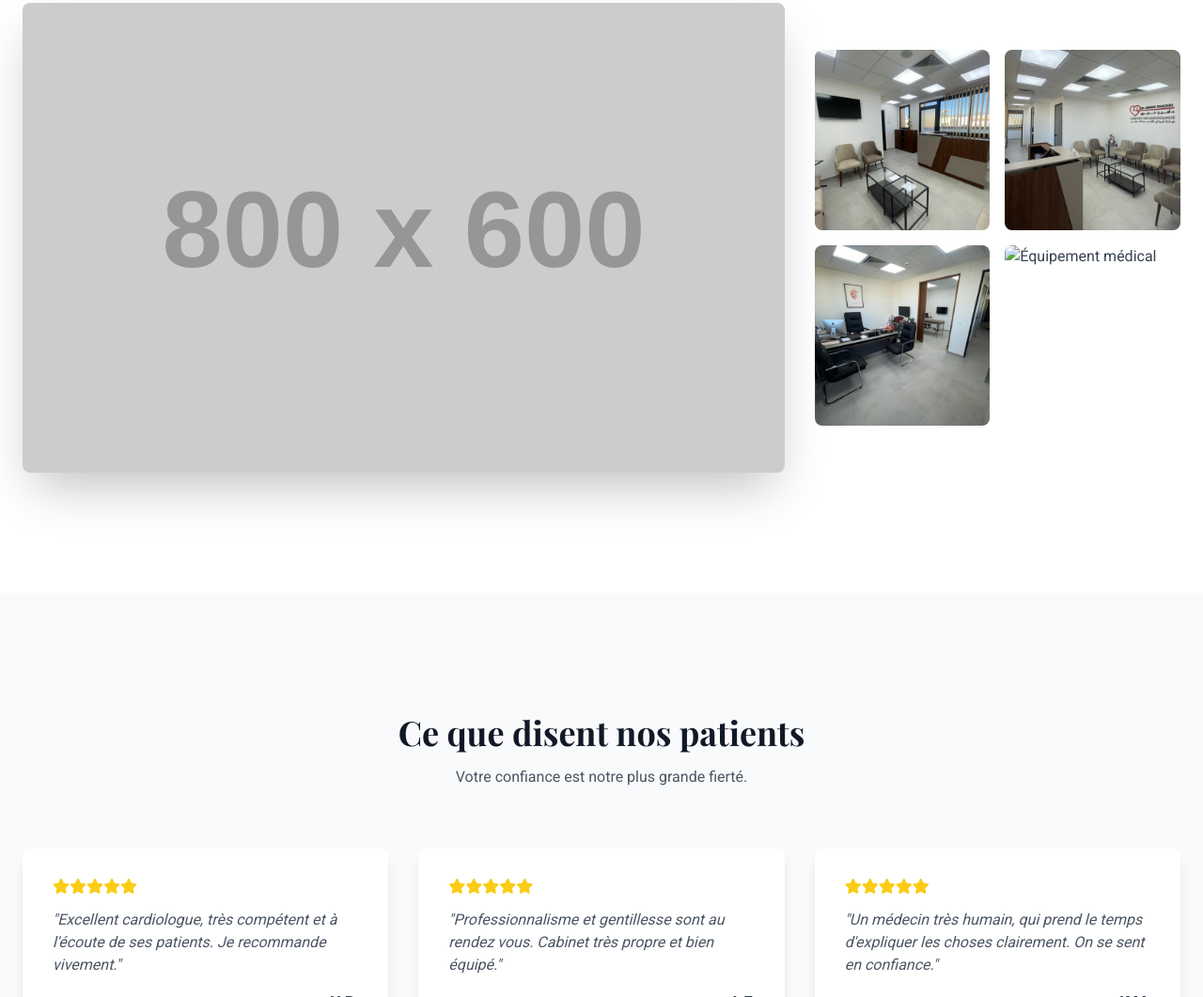
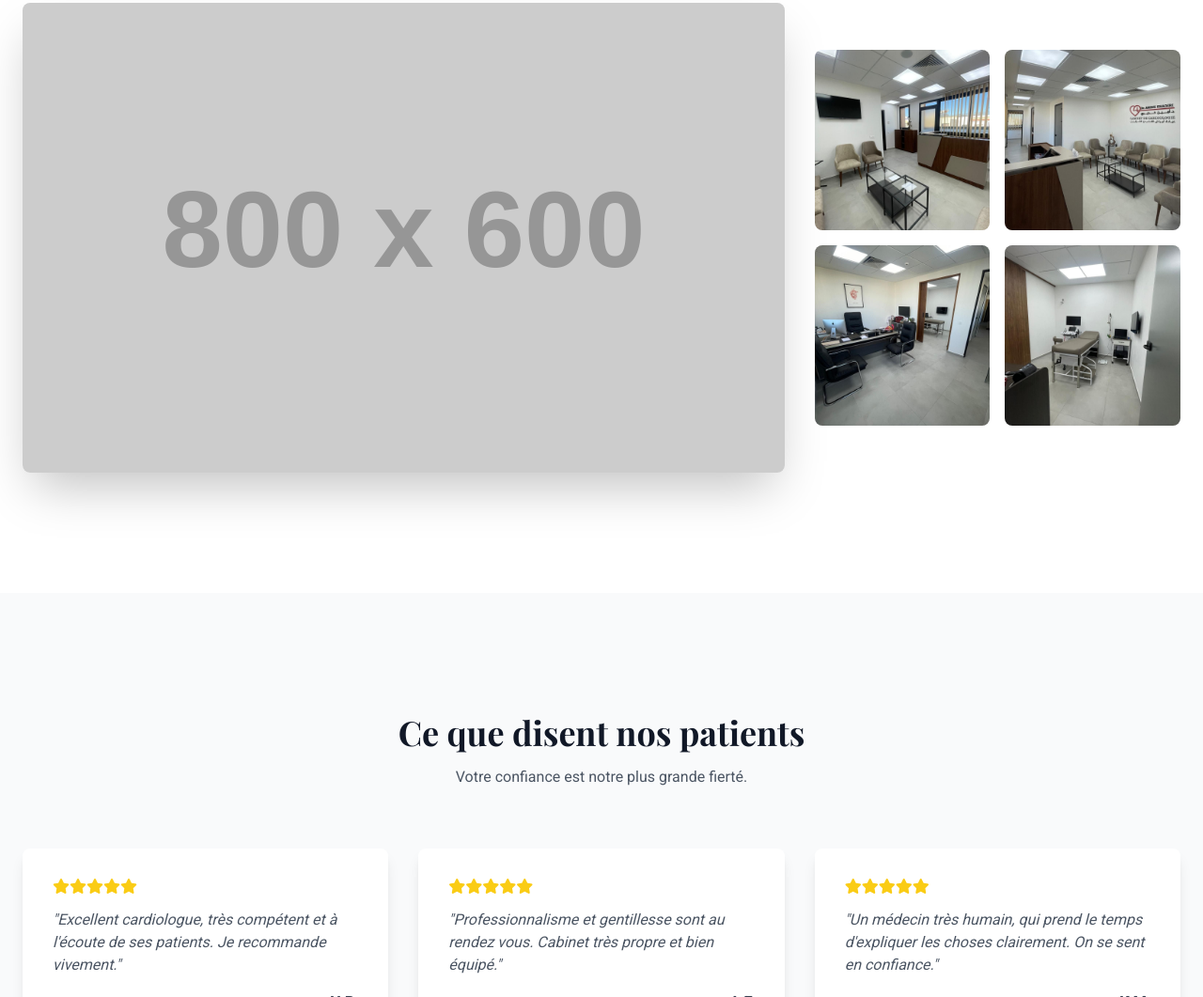
Before and after one commit to cabinetcardio/test, a plain HTML site: page index.html in a window 1280 px wide. Shown: the part 3932-4993 px from the top of the page at 94% size. Drawn offline with nearby package versions, Linux system fonts and the light colour scheme; placeholder pictures from the web are drawn by us.

Commit message:
Update index.html

```diff
--- a/index.html
+++ b/index.html
@@ -256,7 +256,7 @@
                         <img data-src="salle.jpeg" src="salle.jpeg" alt="Salle d'attente du cabinet" class="gallery-thumbnail rounded-lg h-48 w-full object-cover cursor-pointer hover:opacity-80 transition">
                         <img data-src="accueil.jpeg" src="accueil.jpeg" alt="Accueil du cabinet" class="gallery-thumbnail rounded-lg h-48 w-full object-cover cursor-pointer hover:opacity-80 transition">
                         <img data-src="bureau.jpeg" src="bureau.jpeg" alt="Bureau de consultation" class="gallery-thumbnail rounded-lg h-48 w-full object-cover cursor-pointer hover:opacity-80 transition">
-                        <img data-src="echo.jpeg" src="echo.jpg" alt="Équipement médical" class="gallery-thumbnail rounded-lg h-48 w-full object-cover cursor-pointer hover:opacity-80 transition">
+                        <img data-src="echo.jpeg" src="echo.jpeg" alt="Équipement médical" class="gallery-thumbnail rounded-lg h-48 w-full object-cover cursor-pointer hover:opacity-80 transition">
                     </div>
                 </div>
             </div>
```
